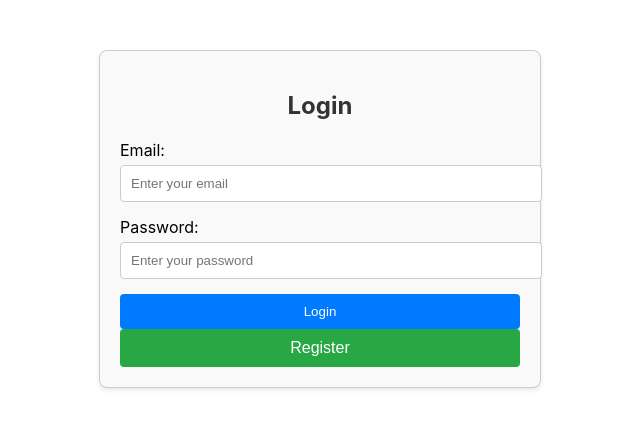
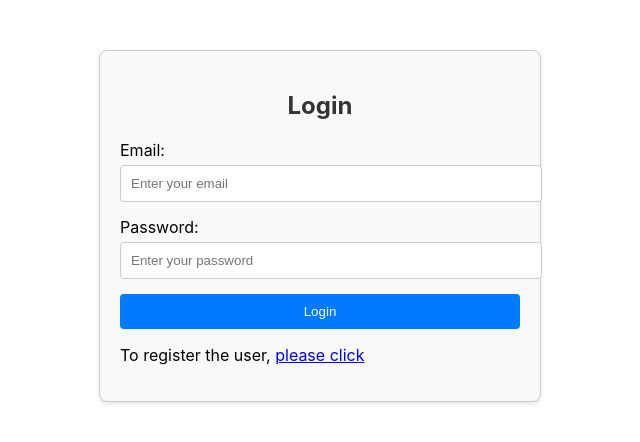
Before and after one commit to RamaniSaumya/CODESync, a React (Create React App) app: page / in a window 1280 px wide. Shown: the top 442 px of the page, without its empty margins (320-960 px from the left). Built offline with nearby package versions, Linux system fonts and the light colour scheme.

Commit message:
minute changes

```diff
--- a/src/components/Login.js
+++ b/src/components/Login.js
@@ -57,7 +57,8 @@ function LoginPage() {
         </div>
         <button type="submit" className="login-button">Login</button>
       </form>
-      <button onClick={handleRegister} className="register-button">Register</button>
+      <p>To register the user, <a href="http://localhost:3000/register" target="_blank">please click</a></p>
+
     </div>
   );
 }
--- a/src/components/Register.js
+++ b/src/components/Register.js
@@ -10,7 +10,7 @@ function Register() {
   const [password, setPassword] = useState('');
 
   const handleSubmit = async (event) => {
-    event.preventDefault(); // Prevent page reload on form submission
+    event.preventDefault();
     try{
         await createUserWithEmailAndPassword(auth,email,password);
         const user=auth.currentUser;
--- a/src/components/firebase.js
+++ b/src/components/firebase.js
@@ -1,10 +1,8 @@
 // Import the functions you need from the SDKs you need
 import { initializeApp } from "firebase/app";
 import {getAuth} from "firebase/auth"
-// TODO: Add SDKs for Firebase products that you want to use
 // https://firebase.google.com/docs/web/setup#available-libraries
 
-// Your web app's Firebase configuration
 const firebaseConfig = {
   apiKey: "AIzaSyBRzUt1iWcIL5tRl-iS8_XbTADQ42H4IhE",
   authDomain: "codesync-486db.firebaseapp.com",
@@ -14,7 +12,6 @@ const firebaseConfig = {
   appId: "1:930902263257:web:829b55cf61609d8bda45c8"
 };
 
-// Initialize Firebase
 const app = initializeApp(firebaseConfig);
 
 export const auth=getAuth();
--- a/src/pages/Home.js
+++ b/src/pages/Home.js
@@ -3,11 +3,10 @@ import { motion } from "framer-motion";
 import { CiRoute } from "react-icons/ci";
 import { v4 as uuidV4 } from "uuid";
 import toast, { Toaster } from "react-hot-toast";
-import { useNavigate } from "react-router-dom"; // Changed from Navigate to useNavigate
-// import "./Homestyle.css";
+import { useNavigate } from "react-router-dom";
 
 const Home = () => {
-  const navigate = useNavigate(); // Changed from Navigate to useNavigate
+  const navigate = useNavigate();
   const [roomId, setRoomId] = useState(""); // Initialize with an empty string
   const [userName, setuserName] = useState("");
 
@@ -51,16 +50,16 @@ const Home = () => {
   return (
     <div className="homePageWrapper">
       <div className="formWrapper">
-        {/* <CiRoute  className="logo"/> */}
         <motion.div
           animate={{ x: [170, 180, 180, 170] }}
           transition={{ duration: 2, repeat: Infinity, repeatType: "reverse" }}
-          // style={{ fontSize: '24px', padding: '20px', backgroundColor: '#0073e6', color: 'white', borderRadius: '10px' }}
+
         >
           <img className="logo" src="/logo192.png" alt="image" />
         </motion.div>
         <h4 className="mainLabel">Paste Invite room id</h4>
         <div className="inputGroup">
+
           <input
             type="text"
             className="inputBox"
@@ -69,6 +68,7 @@ const Home = () => {
             value={roomId}
             onKeyUp={enterkeypressed}
           />
+
           <input
             type="text"
             className="inputBox"
@@ -77,9 +77,11 @@ const Home = () => {
             value={userName}
             onKeyUp={enterkeypressed}
           />
+
           <button className="btn joinBtn" onClick={joinRoom}>
             Join
           </button>
+
           <span className="createInfo">
             If not, please create&nbsp;
             <a onClick={createNewRoom} className="newroom" href="#">
```
